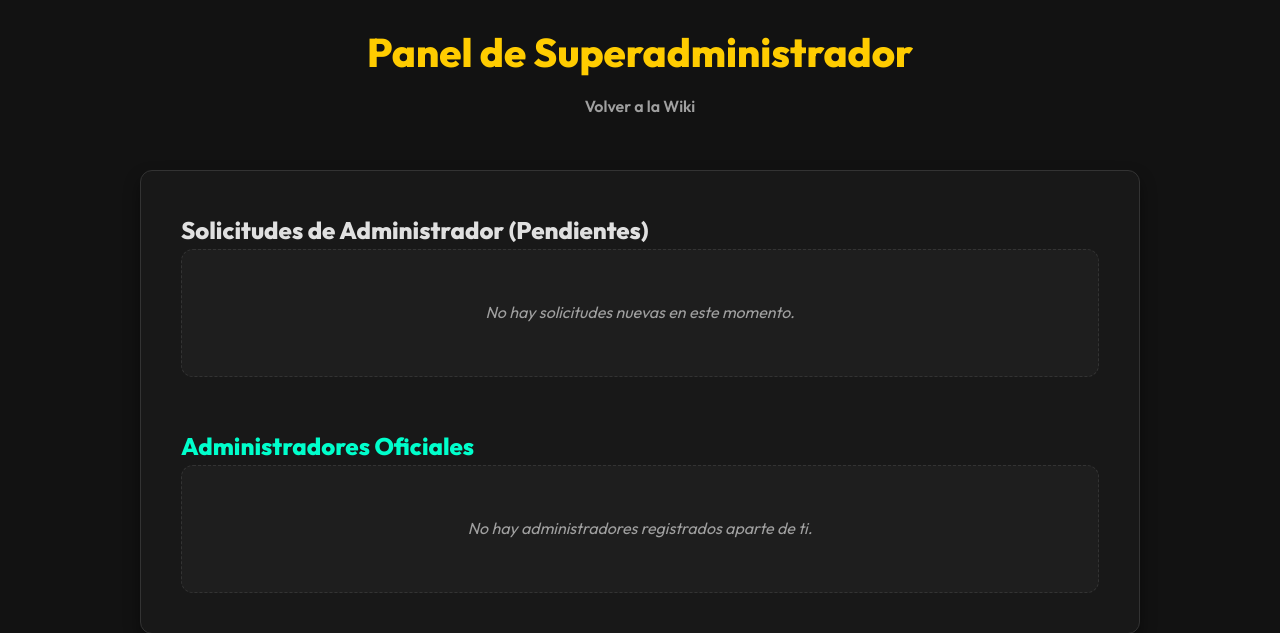
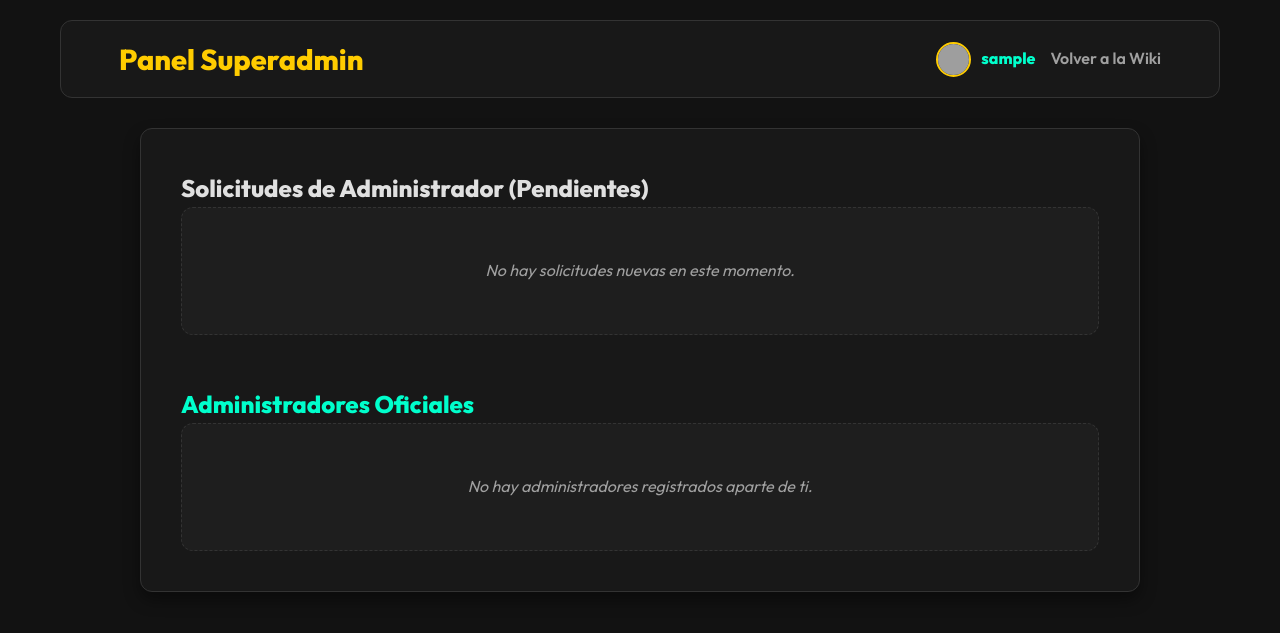
Before and after one commit to AnxoBerjanoRumbo/test-comits, a PHP site: page /panel_superadmin.php in a window 1280 px wide. Shown: the top 633 px of the page. Run offline with PHP 8.4, Linux system fonts and the light colour scheme; the visitor is signed in with stand-in values (Sample User, id 1); data that the repository does not hold is empty; grey boxes are pictures that could not be loaded.

Commit message:
feat: integrar visualización de fotos de perfil en encabezados y comentarios

```diff
--- a/index.php
+++ b/index.php
@@ -77,7 +77,8 @@ $dinos = $stmt->fetchAll(PDO::FETCH_ASSOC);
 
         <nav class="navegacion-usuario">
             <?php if (isset($_SESSION['nick'])): ?>
-                <a href="perfil.php" class="enlace-perfil" style="color: white; text-decoration: none; margin-right: 15px;">
+                <a href="perfil.php" class="enlace-perfil" style="color: white; text-decoration: none; margin-right: 15px; display: flex; align-items: center; gap: 10px;">
+                    <img src="assets/img/perfil/<?php echo htmlspecialchars($_SESSION['foto_perfil'] ?? 'default.png'); ?>" alt="Perfil" style="width: 35px; height: 35px; border-radius: 50%; object-fit: cover; border: 2px solid var(--accent);">
                     <span class="bienvenida">Hola, <strong><?php echo htmlspecialchars($_SESSION['nick']); ?></strong></span>
                 </a>
 
--- a/panel_superadmin.php
+++ b/panel_superadmin.php
@@ -27,9 +27,15 @@ $admins_activos = $stmt_a->fetchAll(PDO::FETCH_ASSOC);
     <link rel="stylesheet" href="assets/css/estilos.css">
 </head>
 <body>
-    <header>
-        <h1 class="titulo-superadmin">Panel de Superadministrador</h1>
-        <a href="index.php" class="boton-volver">Volver a la Wiki</a>
+    <header style="display: flex; justify-content: space-between; align-items: center; padding: 15px 5%; background: var(--bg-header); border-radius: var(--radius); border: 1px solid var(--border-color); margin-bottom: 30px;">
+        <h1 class="titulo-superadmin" style="margin: 0; font-size: 1.8rem;">Panel Superadmin</h1>
+        <div style="display: flex; align-items: center; gap: 15px;">
+            <div style="display: flex; align-items: center; gap: 10px;">
+                <img src="assets/img/perfil/<?php echo htmlspecialchars($_SESSION['foto_perfil'] ?? 'default.png'); ?>" alt="Perfil" style="width: 35px; height: 35px; border-radius: 50%; object-fit: cover; border: 2px solid #ffcc00;">
+                <span class="bienvenida" style="color: #ffcc00;"><strong><?php echo htmlspecialchars($_SESSION['nick']); ?></strong></span>
+            </div>
+            <a href="index.php" class="boton-volver" style="margin: 0;">Volver a la Wiki</a>
+        </div>
     </header>
 
     <main class="contenedor-detalle" style="max-width: 1000px;">
--- a/perfil.php
+++ b/perfil.php
@@ -26,7 +26,11 @@ $usuario = $stmt->fetch(PDO::FETCH_ASSOC);
         <div class="logo-titulo">
             <h1>Opciones de Usuario</h1>
         </div>
-        <nav class="navegacion-usuario">
+        <nav class="navegacion-usuario" style="display: flex; align-items: center; gap: 15px;">
+            <div style="display: flex; align-items: center; gap: 10px;">
+                <img src="assets/img/perfil/<?php echo htmlspecialchars($_SESSION['foto_perfil'] ?? 'default.png'); ?>" alt="Perfil" style="width: 35px; height: 35px; border-radius: 50%; object-fit: cover; border: 2px solid var(--accent);">
+                <span class="bienvenida"><strong><?php echo htmlspecialchars($usuario['nick']); ?></strong></span>
+            </div>
             <a href="index.php" class="btn-nav">Volver al Inicio</a>
         </nav>
     </header>
--- a/procesar_login.php
+++ b/procesar_login.php
@@ -21,6 +21,7 @@ if ($_SERVER["REQUEST_METHOD"] == "POST") {
             $_SESSION['usuario_id'] = $user['id'];
             $_SESSION['nick'] = $user['nick'];
             $_SESSION['rol'] = $user['rol'];
+            $_SESSION['foto_perfil'] = $user['foto_perfil'] ?? 'default.png';
 
             if ($user['rol'] === 'admin' || $user['rol'] === 'superadmin') {
                 $_SESSION['is_admin'] = true;
--- a/procesar_perfil.php
+++ b/procesar_perfil.php
@@ -45,6 +45,7 @@ try {
                 $sqlImg = "UPDATE usuarios SET foto_perfil = :img WHERE id = :id";
                 $stmtImg = $conexion->prepare($sqlImg);
                 $stmtImg->execute([':img' => $nuevo_nombre, ':id' => $usuario_id]);
+                $_SESSION['foto_perfil'] = $nuevo_nombre;
             } else {
                 $conexion->rollBack();
                 header("Location: perfil.php?error=upload");
```
Also changed, not shown: detalle.php (+9 -5 lines).
